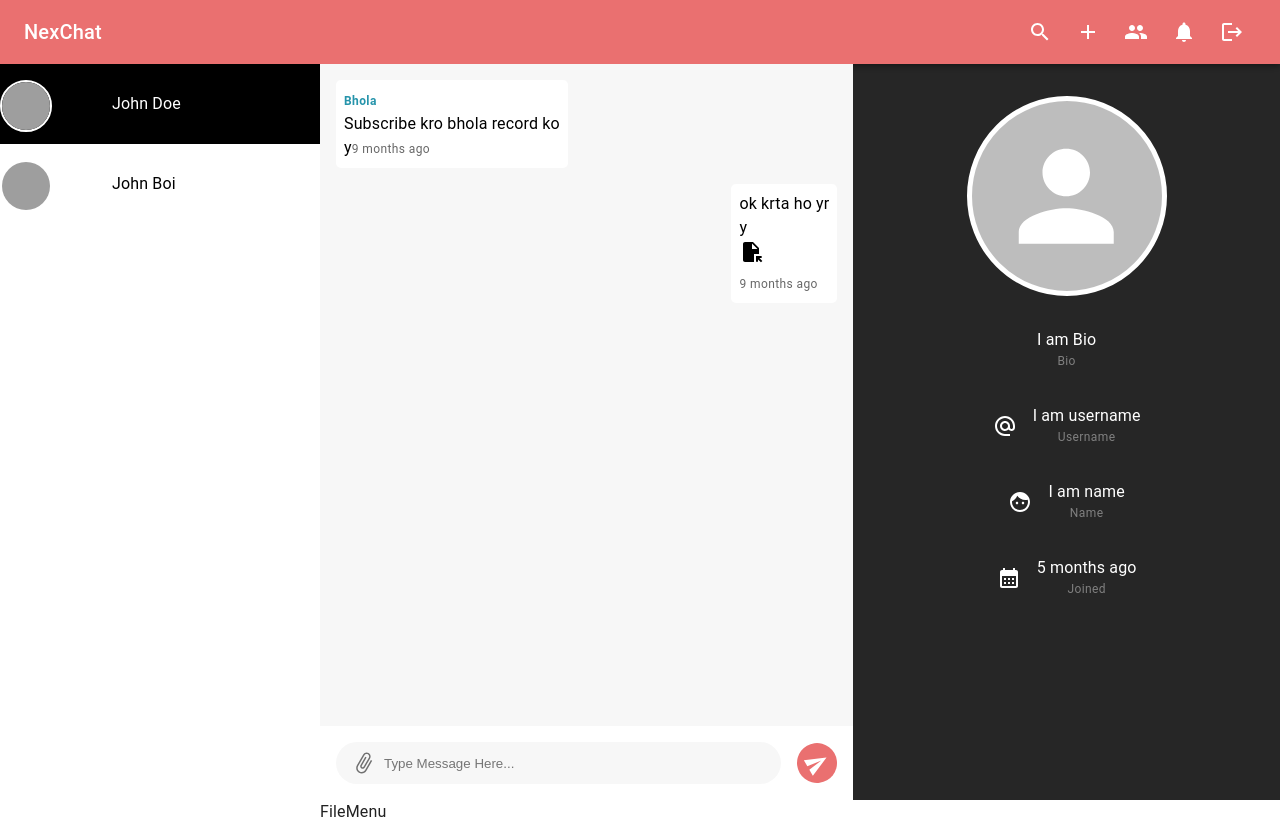
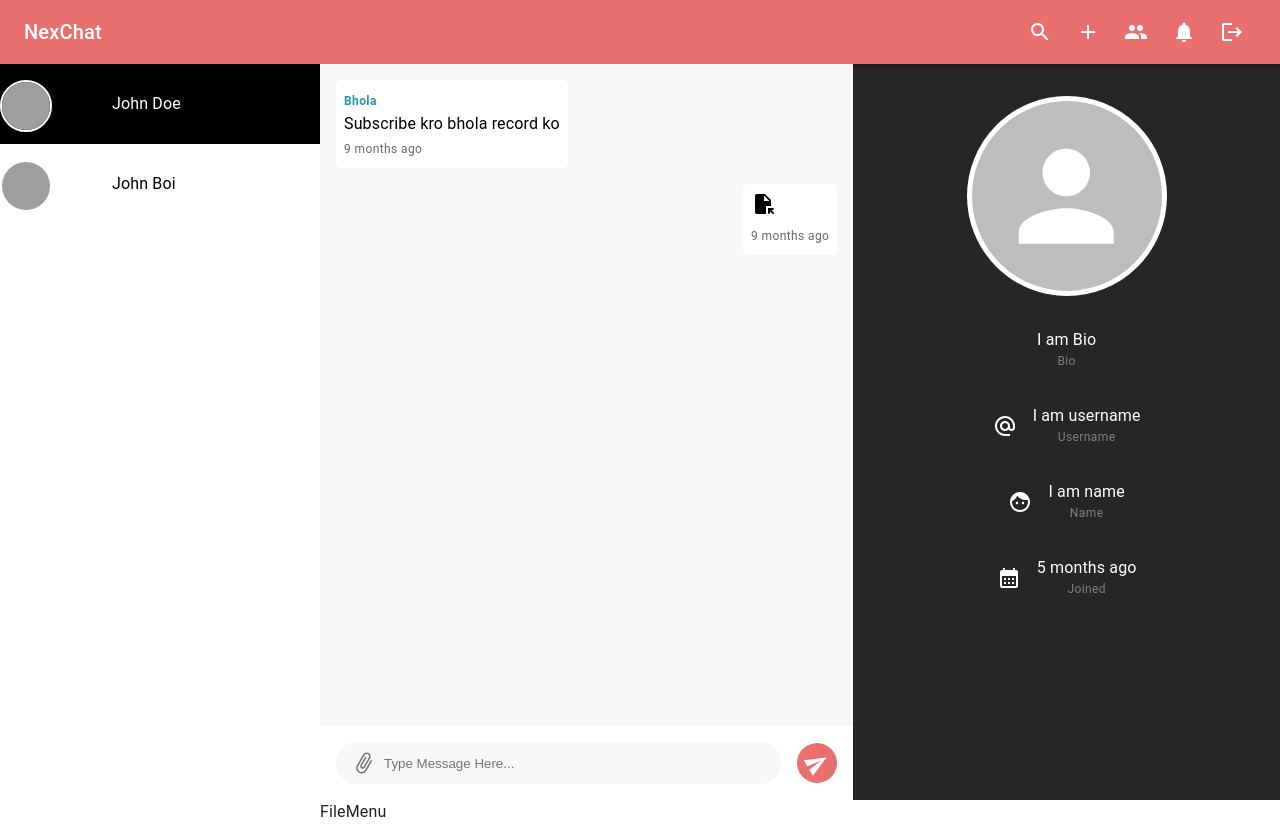
Before and after one commit to danishali22/mern-nexchat, a React (Vite) app in the folder client/: page /chat/1 in a window 1280 px wide. Built offline with nearby package versions, Linux system fonts and the light colour scheme; grey boxes are pictures that could not be loaded.

Commit message:
fix issues

```diff
--- a/client/src/components/shared/avatar-card.jsx
+++ b/client/src/components/shared/avatar-card.jsx
@@ -1,5 +1,6 @@
 /* eslint-disable react/prop-types */
 import { Avatar, AvatarGroup, Box, Stack } from "@mui/material";
+import { transformImage } from "../../lib/features";
 
 const AvatarCard = ({ avatar = [], max = 4 }) => {
   return (
@@ -9,7 +10,7 @@ const AvatarCard = ({ avatar = [], max = 4 }) => {
           {avatar.map((i, index) => (
             <Avatar
               key={Math.random() * 100}
-              src={i}
+              src={transformImage(i)}
               alt={`Avatar ${index}`}
               sx={{
                 width: "3rem",
--- a/client/src/components/shared/message-component.jsx
+++ b/client/src/components/shared/message-component.jsx
@@ -26,7 +26,7 @@ const MessageComponent = ({ message, user }) => {
         </Typography>
       )}
 
-      {content && <Typography>{content}</Typography>}y
+      {content && <Typography>{content}</Typography>}
 
       {attachments.length > 0 &&
         attachments.map((attachment, index) => {
--- a/client/src/constants/sample-data.js
+++ b/client/src/constants/sample-data.js
@@ -66,7 +66,7 @@ export const sampleMessage = [
         url: "https://www.w3schools.com/howto/img_avatar.png",
       },
     ],
-    content: "ok krta ho yr",
+    content: "",
     _id: "sfnsdjkfsdnfkdddjsbnd",
     sender: {
       _id: "sdfsdfsdf",
```
